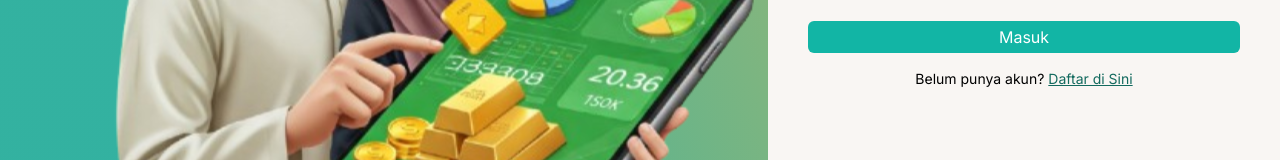
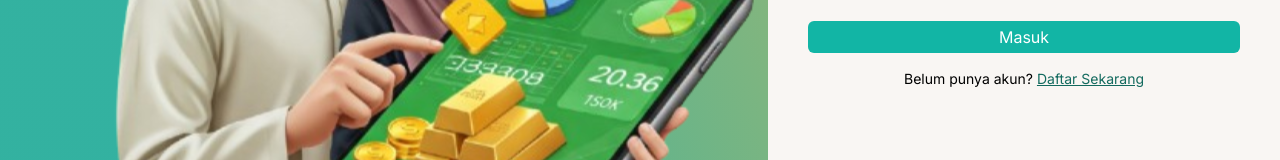
Before and after one commit to madamina-2/halalina-web, a React (Vite) app: page /login in a window 1280 px wide. Shown: the part 525-685 px from the top of the page. Built offline with nearby package versions, Linux system fonts and the light colour scheme; no server answers.

Commit message:
feat: remove typo on register & login

```diff
--- a/src/components/moleculs/formlogin.jsx
+++ b/src/components/moleculs/formlogin.jsx
@@ -58,7 +58,7 @@ const FormLogin = () => {
             <p className='text-center text-sm'>
               Belum punya akun?
               <Link to='/register' className='text-[#136A5E] underline ml-1'>
-                Daftar di Sini
+                Daftar Sekarang
               </Link>
             </p>
           </div>
--- a/src/components/moleculs/formregister.jsx
+++ b/src/components/moleculs/formregister.jsx
@@ -142,7 +142,7 @@ const FormRegister = () => {
               Daftar
             </ButtonPrimary>
             <p className='text-center text-sm'>
-              sudah mempunyai akun?
+              Sudah mempunyai akun?
               <Link to='/login' className='text-[#136A5E] underline ml-1'>
                 Masuk
               </Link>
```
